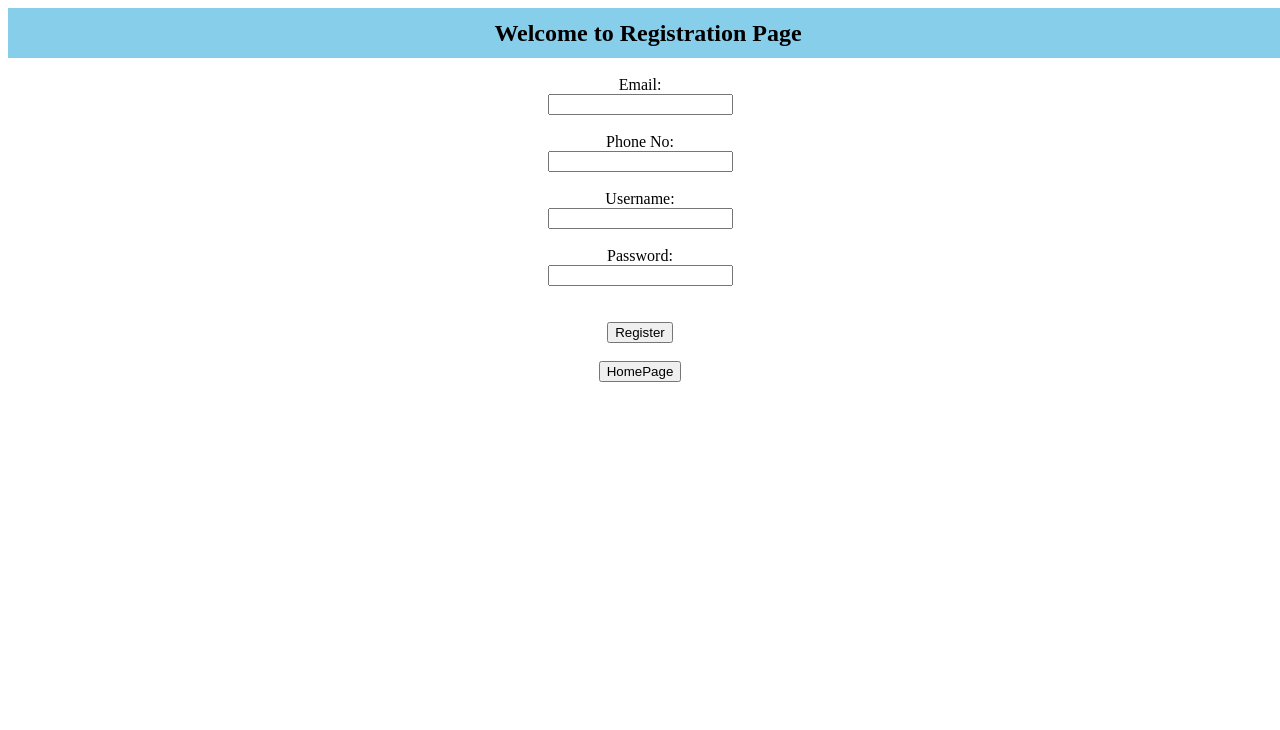
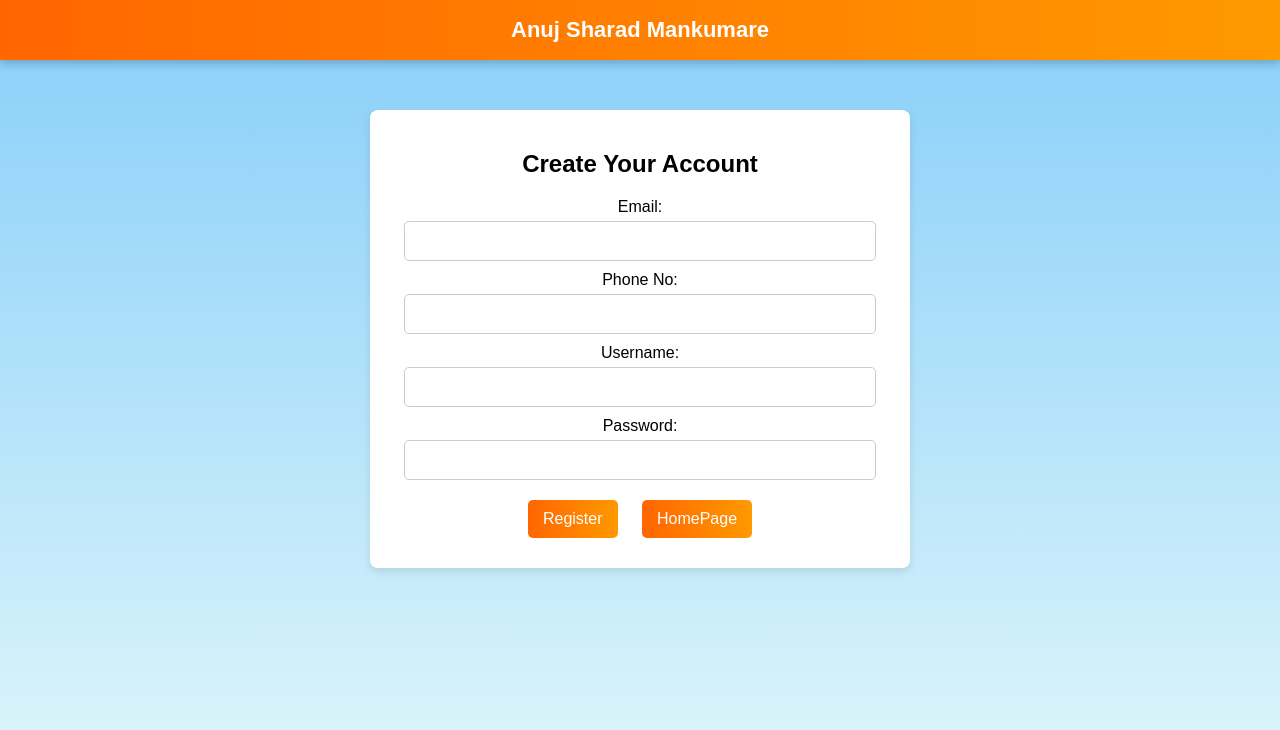
Before and after one commit to PRIME-07/WebTechnologies-Lab, a plain HTML site: page WT_lab3/registrationPg.html in a window 1280 px wide. Drawn offline with Linux system fonts and the light colour scheme.

Commit message:
finished lab 4

```diff
--- /dev/null
+++ b/WT_lab3/HomeStyle.css
@@ -0,0 +1,88 @@
+body {
+    font-family: Arial, sans-serif;
+    background: linear-gradient(to bottom, #87CEFA, #E0F7FA);
+    background-attachment: fixed;
+    background-repeat: no-repeat;
+    background-size: cover;
+    min-height: 100vh;
+    margin: 0;
+    padding: 0;
+    text-align: center;
+    display: flex;
+    flex-direction: column;
+    justify-content: center;
+}
+
+
+.header {
+    height: 60px;
+    width: 100%;
+    background: linear-gradient(to right, #FF6600, #FF9900);
+    color: white;
+    display: flex;
+    align-items: center;
+    justify-content: center;
+    font-size: 22px;
+    font-weight: bold;
+    box-shadow: 0px 4px 8px rgba(0, 0, 0, 0.2);
+}
+
+.container {
+    width: 100%;
+    max-width: 500px;
+    margin: auto;
+    padding: 20px;
+    background: white;
+    box-shadow: 0px 4px 8px rgba(0, 0, 0, 0.1);
+    border-radius: 8px;
+    margin-top: 50px;
+    position: relative;
+    z-index: 1;
+}
+
+button {
+    background: linear-gradient(to right, #FF6600, #FF9900);
+    color: white;
+    border: none;
+    padding: 10px 15px;
+    margin: 10px;
+    font-size: 16px;
+    cursor: pointer;
+    border-radius: 5px;
+    transition: 0.3s ease-in-out;
+}
+
+button:hover {
+    background: linear-gradient(to right, #E65C00, #E68400);
+}
+
+input {
+    width: 90%;
+    padding: 10px;
+    margin: 5px 0;
+    border: 1px solid #ccc;
+    border-radius: 5px;
+    font-size: 16px;
+    background: white;
+    color: black;
+    pointer-events: auto;
+    position: relative;
+}
+
+input:focus {
+    border-color: #FF6600;
+    outline: none;
+}
+
+.error {
+    color: red;
+    font-size: 12px;
+    margin-top: 5px;
+}
+
+/* Responsive */
+@media (max-width: 600px) {
+    .container {
+        width: 95%;
+    }
+}
--- a/WT_lab3/registrationPg.html
+++ b/WT_lab3/registrationPg.html
@@ -2,37 +2,37 @@
 <html>
 <head>
     <title>Registration Page</title>
+    <link rel="stylesheet" href="HomeStyle.css">
 </head>
 <body>
-    <div align="center" style="height: 50px; width:100vw; background-color: skyblue; display: flex; align-items: center; justify-content: center;">
-        <h2>Welcome to Registration Page</h2>
-    </div>
+    <div class="header">Anuj Sharad Mankumare</div>
 
-    <br>
-    <div align="center">
+    <div class="container">
+        <h2>Create Your Account</h2>
         <form onsubmit="return false;">
-            <label for="email">Email:</label><br>
-            <input type="email" id="email" oninput="validEmail()" required><br>
-            <div id="emailError" style="color: red;"></div><br>
+            <label for="email">Email:</label>
+            <input type="email" id="email" oninput="validEmail()" required>
+            <br/>
+            <div id="emailError" class="error"></div>
 
-            <label for="phone">Phone No:</label><br>
-            <input type="tel" id="phone" oninput="validPhone()" required><br>
-            <div id="phoneError" style="color: red;"></div><br>
+            <label for="phone">Phone No:</label>
+            <input type="tel" id="phone" oninput="validPhone()" required>
+            <br/>
+            <div id="phoneError" class="error"></div>
 
-            <label for="username">Username:</label><br>
-            <input type="text" id="username" oninput="validUsername()" required><br>
-            <div id="usernameError" style="color: red;"></div><br>
+            <label for="username">Username:</label>
+            <input type="text" id="username" oninput="validUsername()" required>
+            <br/>
+            <div id="usernameError" class="error"></div>
 
-            <label for="password">Password:</label><br>
-            <input type="password" id="password" oninput="validPassword()" required><br>
-            <div id="passwordError" style="color: red;"></div><br>
+            <label for="password">Password:</label>
+            <input type="password" id="password" oninput="validPassword()" required>
+            <br/>
+            <div id="passwordError" class="error"></div>
         </form>
-    </div>
 
-    <div align="center">
-        <br>
-        <button onclick="register()">Register</button><br><br>
-        <button onclick="location.href='../WT_lab3/homepage.html'">HomePage</button>
+        <button onclick="register()">Register</button>
+        <button onclick="location.href='homepage.html'">HomePage</button>
     </div>
 
     <script>
--- a/WT_lab4/numbers.css
+++ b/WT_lab4/numbers.css
@@ -1,7 +1,6 @@
-/* General Page Styling */
 body {
     font-family: 'Arial', sans-serif;
-    background-color: #f7f7f7;
+    background: linear-gradient(to bottom, #87CEEB, #ffffff);
     margin: 0;
     padding: 0;
     display: flex;
@@ -11,9 +10,8 @@ body {
     box-sizing: border-box;
 }
 
-/* Main Container */
 .container {
-    background-color: #ffffff;
+    background: linear-gradient(to top, #cacaca, #ffffff);
     padding: 30px;
     border-radius: 12px;
     box-shadow: 0 10px 20px rgba(0, 0, 0, 0.1);
@@ -22,53 +20,49 @@ body {
     text-align: center;
 }
 
-/* Heading */
 h1 {
-    color: #333;
+    color: #ff7f00;
     font-size: 24px;
     margin-bottom: 20px;
     font-weight: 600;
 }
 
-/* Form Group */
 .form-group {
     margin-bottom: 15px;
 }
 
-/* Label */
 label {
     font-size: 16px;
-    color: #555;
+    color: #ff7f00;
 }
 
-/* Input Field */
 input {
-    width: 100%;
+    width: 90%;
     padding: 12px;
-    border: 1px solid #ddd;
+    border: 2px solid #ffffff;
     border-radius: 6px;
     font-size: 16px;
     margin-top: 10px;
     outline: none;
     transition: border 0.3s;
+    background: white;
+    color: black;
 }
 
 input:focus {
-    border-color: #007bff;
+    border-color: #ff7f00;
 }
 
-/* Error Message */
 .error {
     color: red;
     font-size: 14px;
     margin-top: 5px;
 }
 
-/* Button */
 button {
     width: 100%;
     padding: 12px;
-    background-color: #007bff;
+    background: linear-gradient(to right, #ff7f00, #ff4500);
     border: none;
     color: white;
     font-size: 16px;
@@ -78,13 +72,12 @@ button {
 }
 
 button:hover {
-    background-color: #0056b3;
+    background: linear-gradient(to right, #ff4500, #cc3700);
 }
 
-/* Output */
 .output {
     margin-top: 20px;
     font-size: 18px;
     font-weight: 600;
-    color: #333;
+    color: #ff4500;
 }
```
Also changed, not shown: WT_lab1/index.html (+0 -15 lines), WT_lab3/homepage.html (+10 -9 lines), WT_lab3/loginPg.html (+22 -23 lines), WT_lab4/numberNames.html (+0 -1 lines).
